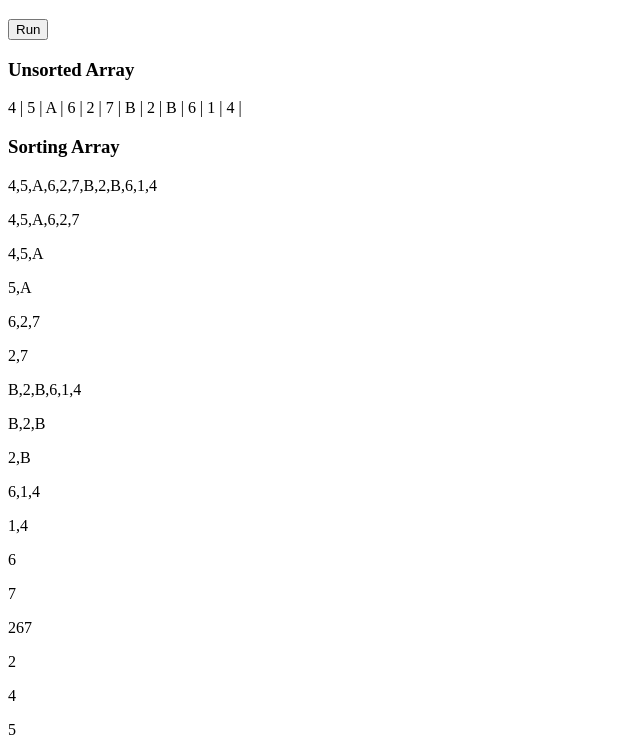
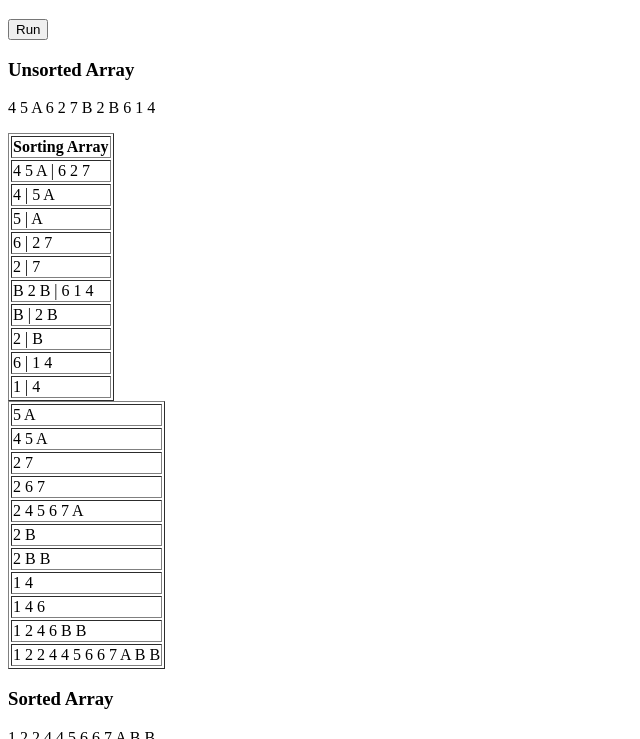
Before and after one commit to cindyquach1/SortRace, a plain HTML site: page index.html in a window 1280 px wide. Both pictures are taken after a click on the button "Run". Shown: the part 61-800 px from the top of the page, without its empty margins (0-640 px from the left). Drawn offline with nearby package versions, Linux system fonts and the light colour scheme.

Commit message:
merge sort complete with tables

```diff
--- a/index.html
+++ b/index.html
@@ -18,74 +18,100 @@
         <h3>Unsorted Array</h3>
         <p id="showUnsortedArray"></p>
 
-        <!--This is where the array is being sorted row by row -->
-        <h3>Sorting Array</h3>
-        <p id="0"></p>
-        <p id="1"></p>
-        <p id="2"></p>
-        <p id="3"></p>
-        <p id="4"></p>
-        <p id="5"></p>
-        <p id="6"></p>
-        <p id="7"></p>
-        <p id="8"></p>
-        <p id="9"></p>
+        <table id="mergesort1" border="1|0">
+            <thead>
+                <th>Sorting Array</th>
+            </thead>
+            <tbody>
+                <tr>
+                    <td>
+                    </td>
+                </tr>
+                <tr>
+                    <td>
+                    </td>
+                </tr>
+                <tr>
+                    <td>
+                    </td>
+                </tr>
+                <tr>
+                    <td>
+                    </td>
+                </tr>
+                <tr>
+                    <td>
+                    </td>
+                </tr>
+                <tr>
+                    <td>
+                    </td>
+                </tr>
+                <tr>
+                    <td>
+                    </td>
+                </tr>
+                <tr>
+                    <td>
+                    </td>
+                </tr>
+                <tr>
+                    <td>
+                    </td>
+                </tr>
+                <tr>
+                    <td>
+                    </td>
+                </tr>
 
-        <p id="10"></p>
-        <p id="11"></p>
-        <p id="12"></p>
-        <p id="13"></p>
-        <p id="14"></p>
-        <p id="15"></p>
-        <p id="16"></p>
-        <p id="17"></p>
-        <p id="18"></p>
-        <p id="19"></p>
-
-        <p id="20"></p>
-        <p id="21"></p>
-        <p id="22"></p>
-        <p id="23"></p>
-        <p id="24"></p>
-        <p id="25"></p>
-        <p id="26"></p>
-        <p id="27"></p>
-        <p id="28"></p>
-        <p id="29"></p>
-
-        <p id="30"></p>
-        <p id="31"></p>
-        <p id="32"></p>
-        <p id="33"></p>
-        <p id="34"></p>
-        <p id="35"></p>
-        <p id="36"></p>
-        <p id="37"></p>
-        <p id="38"></p>
-        <p id="39"></p>
-
-        <p id="40"></p>
-        <p id="41"></p>
-        <p id="42"></p>
-        <p id="43"></p>
-        <p id="44"></p>
-        <p id="45"></p>
-        <p id="46"></p>
-        <p id="47"></p>
-        <p id="48"></p>
-        <p id="49"></p>
-
-        <p id="50"></p>
-        <p id="51"></p>
-        <p id="52"></p>
-        <p id="53"></p>
-        <p id="54"></p>
-        <p id="55"></p>
-        <p id="56"></p>
-        <p id="57"></p>
-        <p id="58"></p>
-        <p id="59"></p>
-
+            </tbody>
+        </table>
+        <table id = "mergesort2" border=>
+            <tr>
+                <td>
+                </td>
+            </tr>
+            <tr>
+                <td>
+                </td>
+            </tr>
+            <tr>
+                <td>
+                </td>
+            </tr>
+            <tr>
+                <td>
+                </td>
+            </tr>
+            <tr>
+                <td>
+                </td>
+            </tr>
+            <tr>
+                <td>
+                </td>
+            </tr>
+            <tr>
+                <td>
+                </td>
+            </tr>
+            <tr>
+                <td>
+                </td>
+            </tr>
+            <tr>
+                <td>
+                </td>
+            </tr>
+            <tr>
+                <td>
+                </td>
+            </tr>
+            <tr>
+                <td>
+                </td>
+            </tr>
+        </table>
         <h3>Sorted Array</h3>
         <p id="showSortedArray"></p>
     </div>
--- a/script.js
+++ b/script.js
@@ -1,6 +1,5 @@
 var userArray = [];
 var unsortedArray = ['4', '5', 'A', '6', '2', '7', 'B', '2', 'B', '6', '1', '4']
-// var unsortedArray = [ '4', '5', 'A', '1', '7', 'B', '2', '1' ];
 var sortedArr = [];
 var result1 = [];
 var left;
@@ -13,24 +12,19 @@ var counter;
 
 function mergeSort (unsortedArray) {
     if (unsortedArray.length <= 1) {
-        // console.log("x", unsortedArray);
         return unsortedArray;
     }
     // Get the middle
     const middle = Math.floor(unsortedArray.length / 2);
     mid1.push(middle);
-    // console.log("mid", middle);
 
     // Dividing the array into left and right
 
     const left = unsortedArray.slice(0, middle);
     left1.push(left);
-    // console.log("left", left);
-    // console.log("left1", left1);
 
     const right = unsortedArray.slice(middle);
     right1.push(right);
-    // console.log("right1", right1);
 
     // Using recursion to combine the left and right
     return merge(
@@ -47,29 +41,21 @@ function merge(leftArr,rightArr)
 
     while (i < leftArr.length || j < rightArr.length) {
         if (i === leftArr.length) {
-            // j is the only index leftArr
-            // console.log("x", rightArr[j]);
             result.push(rightArr[j]);
-            result1.push(rightArr[j]);
             j++;
             counter++;
         }
       else if (j === rightArr.length || leftArr[i] <= rightArr[j]) {
-            // console.log("y", leftArr[i]);
             result.push(leftArr[i]);
-            result1.push(leftArr[i]);
             i++;
             counter++;
         } else {
-            // console.log("z", rightArr[j]);
             result.push(rightArr[j]);
-            result1.push(rightArr[j]);
             j++;
             counter++;
         }
     }
 
-    // console.log("result", result);
     result1.push(result);
     return result
         .concat(leftArr.slice(i))
@@ -84,7 +70,7 @@ $( document ).ready(function() {
 
         for (var i = 0; i < unsortedArray.length; i++)
         {
-            var parseArray = unsortedArray[i] + " | ";
+            var parseArray = unsortedArray[i] + "  ";
             $("#showUnsortedArray").append(parseArray);
         }
 
@@ -94,25 +80,32 @@ $( document ).ready(function() {
         console.log('result1',result1);
         while (flag) {
             var i = 0;
+
             for(i; i < counter-1; i++)
             {
-                // console.log("hi");
-                // console.log("result["+ i +"]", result1[i]);
-                // console.log(left1[i]);
-                // console.log('mid',mid1[i]);
-                // console.log(right1[i]);
+                $('#mergesort1 tr').each(function(i) {
+                    $(this).find('td').html(left1[i].join(' ') + " | " + right1[i].join(' '));
+                });
 
-                $("#" + i).append(left1[i] + ',' + right1[i]);
+                // $("#" + i).append(left1[i].join('  ') + " | " +  right1[i].join('  '));
             }
-            for(i; i < result1.length; i++)
+
+            for(var j = 0; j < result1.length; j++)
             {
-                $("#" + i).append(result1[i]);
+                // $("#" + i).append(result1[j]);
+                // i++;
+
+                $('#mergesort2 tr').each(function(i) {
+                    $(this).find('td').html(result1[i].join(' '));
+                });
             }
             flag = 0;
         }
-        // console.log('result1',result1);
 
-        $("#showSortedArray").append(sortedArr);
+        for (var i = 0; i < sortedArr.length; i++)
+        {
+            var parseArray = sortedArr[i] + "  ";
+            $("#showSortedArray").append(parseArray);
+        }
     })
-
 });
```
